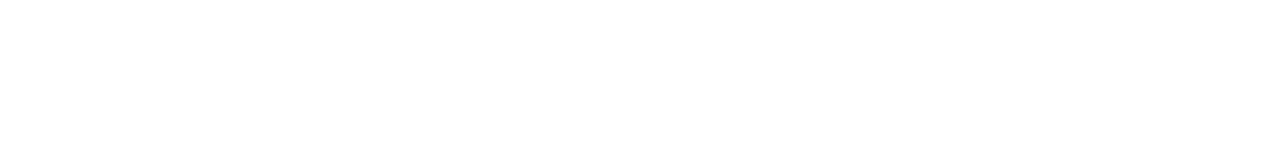
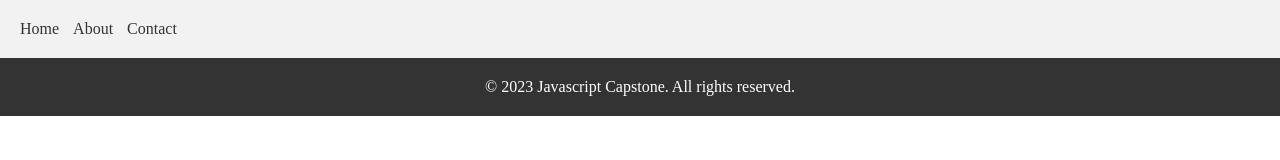
Before and after one commit to henask12/JavaScript-Capstone, a website built with webpack: page src/index.html in a window 1280 px wide. Built offline with nearby package versions, Linux system fonts and the light colour scheme.

Commit message:
feat(header-footer): UI header and footer

```diff
--- a/package.json
+++ b/package.json
@@ -5,7 +5,8 @@
   "main": "index.js",
   "scripts": {
     "build": "webpack --config webpack.config.js",
-    "test": "echo \"Error: no test specified\" && exit 1"
+    "test": "echo \"Error: no test specified\" && exit 1",
+    "start": "webpack serve --open"
   },
   "keywords": [],
   "author": "",
@@ -25,6 +26,7 @@
     "stylelint-csstree-validator": "^1.9.0",
     "stylelint-scss": "^3.21.0",
     "webpack": "^5.88.1",
-    "webpack-cli": "^5.1.4"
+    "webpack-cli": "^5.1.4",
+    "webpack-dev-server": "^4.15.1"
   }
 }
--- a/src/index.html
+++ b/src/index.html
@@ -7,6 +7,22 @@
   <title>Capstone-Project</title>
 </head>
 <body>
+  <header>
+    <nav>
+        <ul>
+            <li><a href="#">Home</a></li>
+            <li><a href="#">About</a></li>
+            <li><a href="#">Contact</a></li>
+        </ul>
+    </nav>
+</header>
+<main>
+
+</main>
+
+<footer>
+  <p>&copy; 2023 Javascript Capstone. All rights reserved.</p>
+</footer>
   <script src="dist/bundle.js"></script>
 </body>
 </html>
--- a/src/styles.css
+++ b/src/styles.css
@@ -3,3 +3,34 @@
   margin: 0;
   box-sizing: border-box;
 }
+header {
+  background-color: #f2f2f2;
+  padding: 20px;
+}
+
+h1 {
+  margin: 0;
+}
+
+nav ul {
+  list-style-type: none;
+  margin: 0;
+  padding: 0;
+}
+
+nav ul li {
+  display: inline;
+  margin-right: 10px;
+}
+
+nav ul li a {
+  text-decoration: none;
+  color: #333;
+}
+
+footer {
+  background-color: #333;
+  color: #fff;
+  padding: 20px;
+  text-align: center;
+}
```
Also changed, not shown: dist/bundle.js, dist/index.html, 1 other file.
